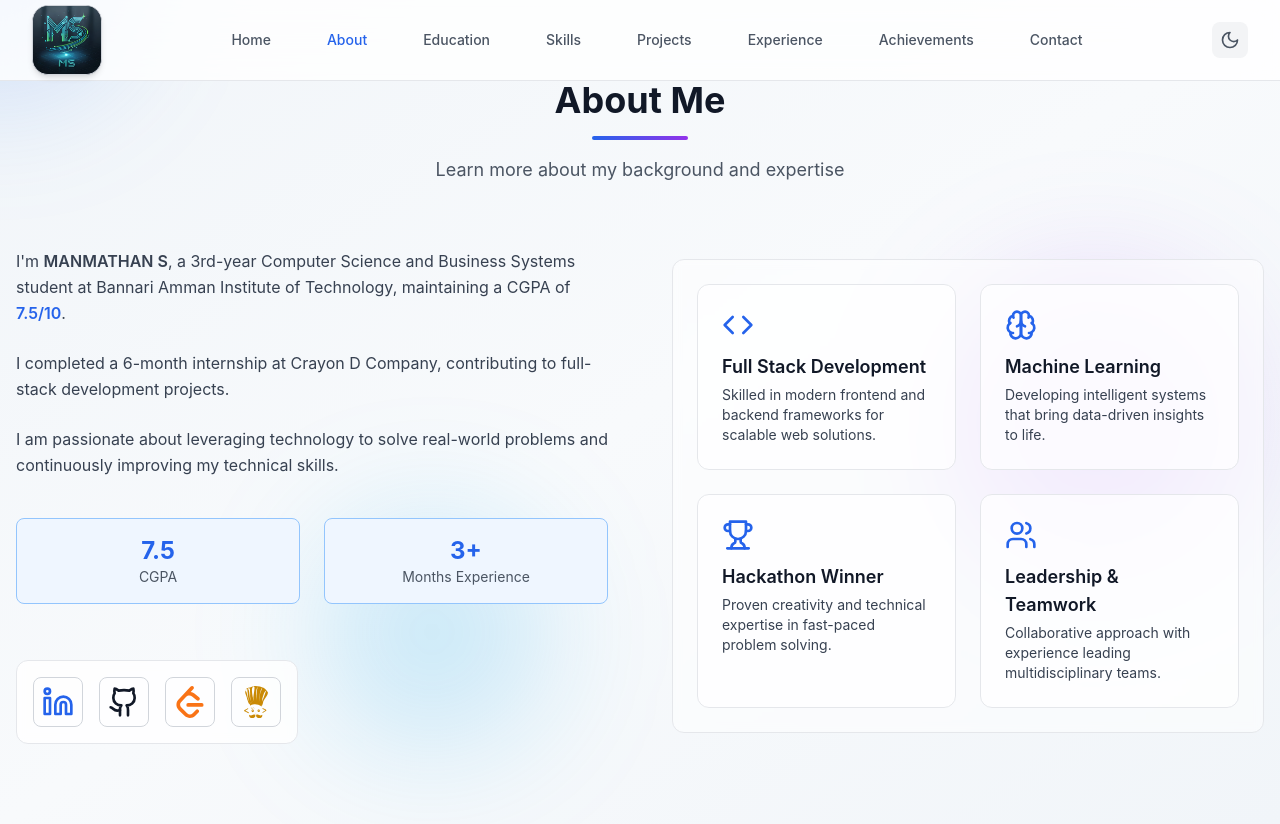
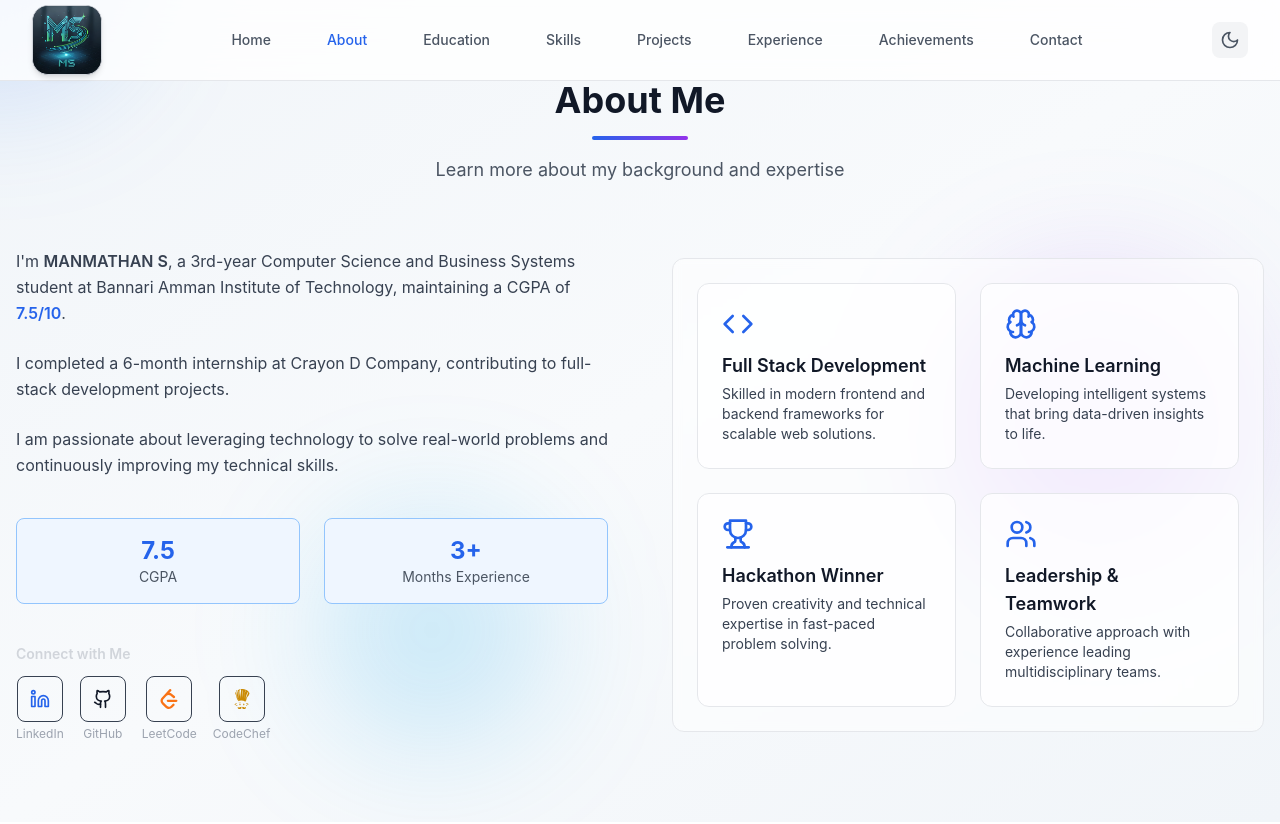
Before and after one commit to SMANMATHAN/Mathan_Portfolio, a React (Vite) app: page /about in a window 1280 px wide. Built offline with nearby package versions, Linux system fonts and the light colour scheme.

Commit message:
Final Portfolio

```diff
--- a/src/components/About.tsx
+++ b/src/components/About.tsx
@@ -120,8 +120,12 @@ const About: React.FC = () => {
             </div>
 
             {/* Social Icons */}
-            <div className="pt-8 flex justify-center md:justify-start">
-              <div className="flex flex-wrap gap-4 p-4 rounded-xl border border-gray-200 dark:border-gray-700 bg-white/80 dark:bg-gray-800/50 backdrop-blur-sm">
+ <div className="pt-4">
+              <h4 className="text-sm font-semibold text-gray-300 mb-3">
+                Connect with Me
+              </h4>
+
+              <div className="flex flex-wrap justify-center md:justify-start gap-4">
                 {socialLinks.map((social) => {
                   const IconComponent = social.icon;
                   return (
@@ -130,10 +134,17 @@ const About: React.FC = () => {
                       href={social.url}
                       target="_blank"
                       rel="noopener noreferrer"
-                      className={`${social.color} p-2 rounded-lg border border-gray-300 dark:border-gray-600 hover:scale-110 transition`}
-                      aria-label={`Visit ${social.name}`}
+                      className="flex flex-col items-center gap-1 group"
+                      aria-label={social.name}
                     >
-                      <IconComponent className="w-7 h-7 sm:w-8 sm:h-8" />
+                      <div
+                        className={`${social.color} p-3 rounded-lg border border-gray-700 group-hover:scale-110 transition`}
+                      >
+                        <IconComponent className="w-5 h-5" />
+                      </div>
+                      <span className="text-xs text-gray-400 group-hover:text-white">
+                        {social.name}
+                      </span>
                     </a>
                   );
                 })}
```
